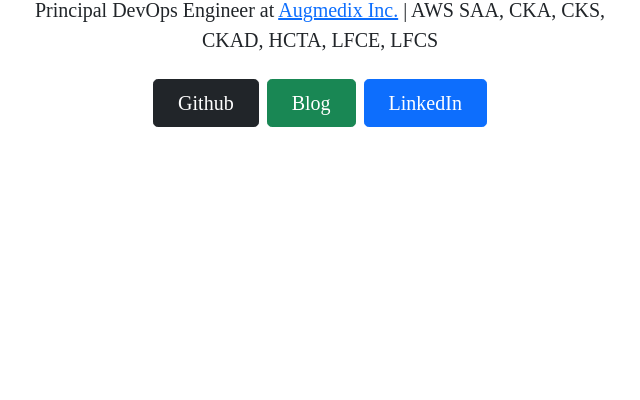
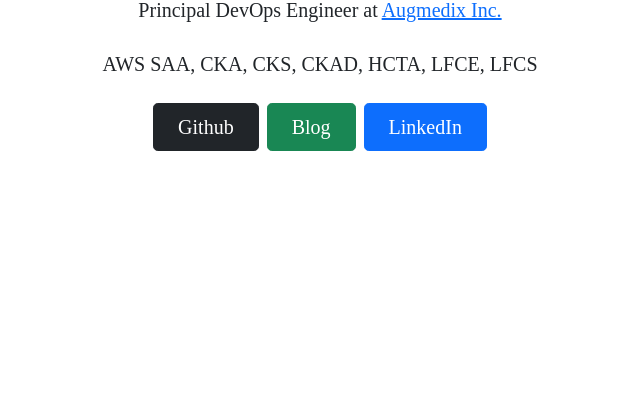
Before and after one commit to mdminhazulhaque/mdminhazulhaque.io, a plain HTML site: page index.html in a window 1280 px wide. Shown: the part 400-800 px from the top of the page, without its empty margins (320-960 px from the left). Drawn offline with nearby package versions, Linux system fonts and the light colour scheme; a web font is replaced by a local one.

Commit message:
Update index.html

```diff
--- a/index.html
+++ b/index.html
@@ -48,7 +48,8 @@
     <img class="d-block mx-auto mb-4 rounded" src="https://en.gravatar.com/userimage/38484648/de0ec05dadc3a26114f7452cb6e78479?size=256" alt="Photo of Minhaz" width="200" height="200">
     <h1 class="display-4 fw-bold"><abbr title="Muhammad">Md</abbr> Minhazul Haque</h1>
       <div class="col-lg-6 mx-auto">
-        <p class="lead mb-4">Principal DevOps Engineer at <a href="https://augmedix.com/">Augmedix Inc.</a> | AWS SAA, CKA, CKS, CKAD, HCTA, LFCE, LFCS</p>
+        <p class="lead mb-4">Principal DevOps Engineer at <a href="https://augmedix.com/">Augmedix Inc.</a></p>
+        <p class="lead mb-4">AWS SAA, CKA, CKS, CKAD, HCTA, LFCE, LFCS</p>
         <div class="d-grid gap-2 d-sm-flex justify-content-sm-center">
           <a type="button" target="_blank" href="https://github.com/mdminhazulhaque" class="btn btn-dark btn-lg px-4 gap-3">Github</a>
           <a type="button" target="_blank" href="https://blog.mdminhazulhaque.io" class="btn btn-success btn-lg px-4 gap-3">Blog</a>
```
